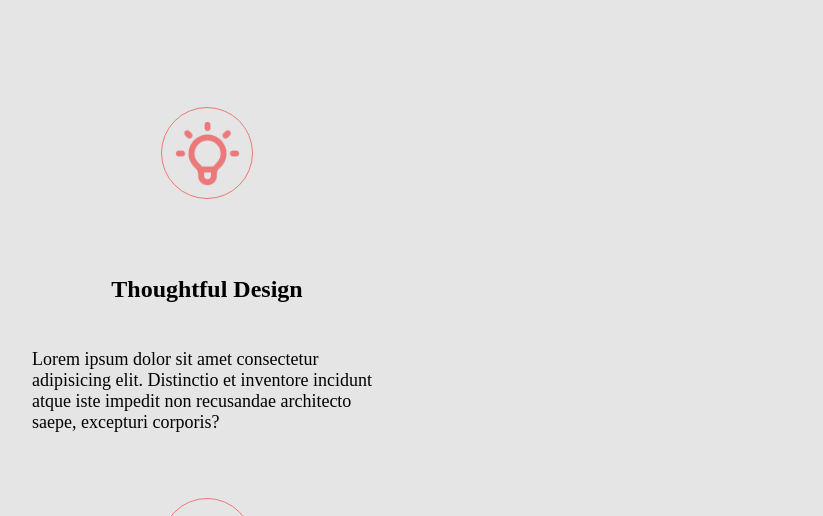
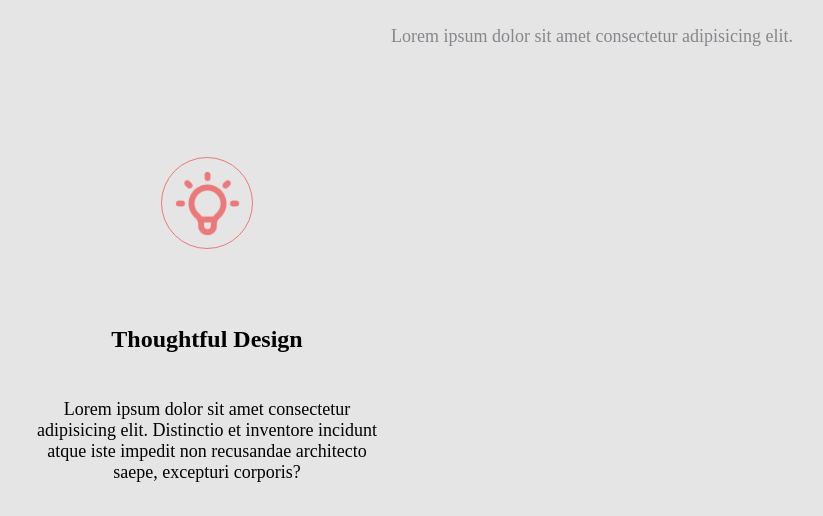
Before and after one commit to Nadzeya1234567/FE19-onl-Nadzeya, a plain HTML site: page hometask-2/index.html in a window 1280 px wide. Shown: the part 221-737 px from the top of the page, without its empty margins (48-871 px from the left). Drawn offline with Linux system fonts and the light colour scheme.

Commit message:
update-2 hometask-2

```diff
--- a/hometask-2/css/awesome.css
+++ b/hometask-2/css/awesome.css
@@ -1,5 +1,6 @@
 .awesome {
   background-color: #e5e5e5;
+  padding: 50px 0 58px;
 }
 .container {
   max-width: 1170px;
@@ -94,9 +95,10 @@
 .awesome-item-text {
   width: 370px;
   padding: 0 10px;
-  margin-bottom: 58px;
+  /* margin-bottom: 58px; */
 }
 .awesome-item-text p {
   font-size: 18px;
   color: #000000;
+  text-align: center;
 }
```
